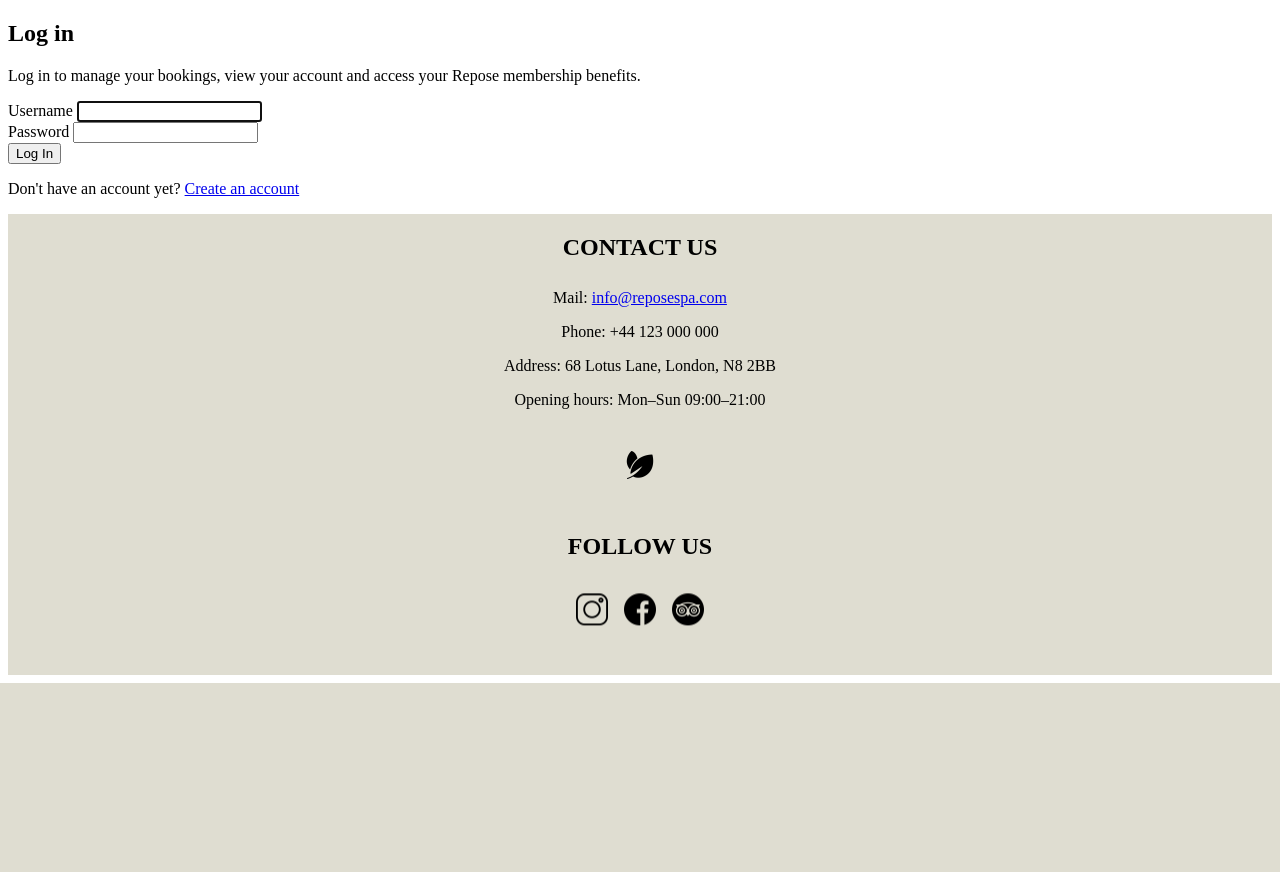
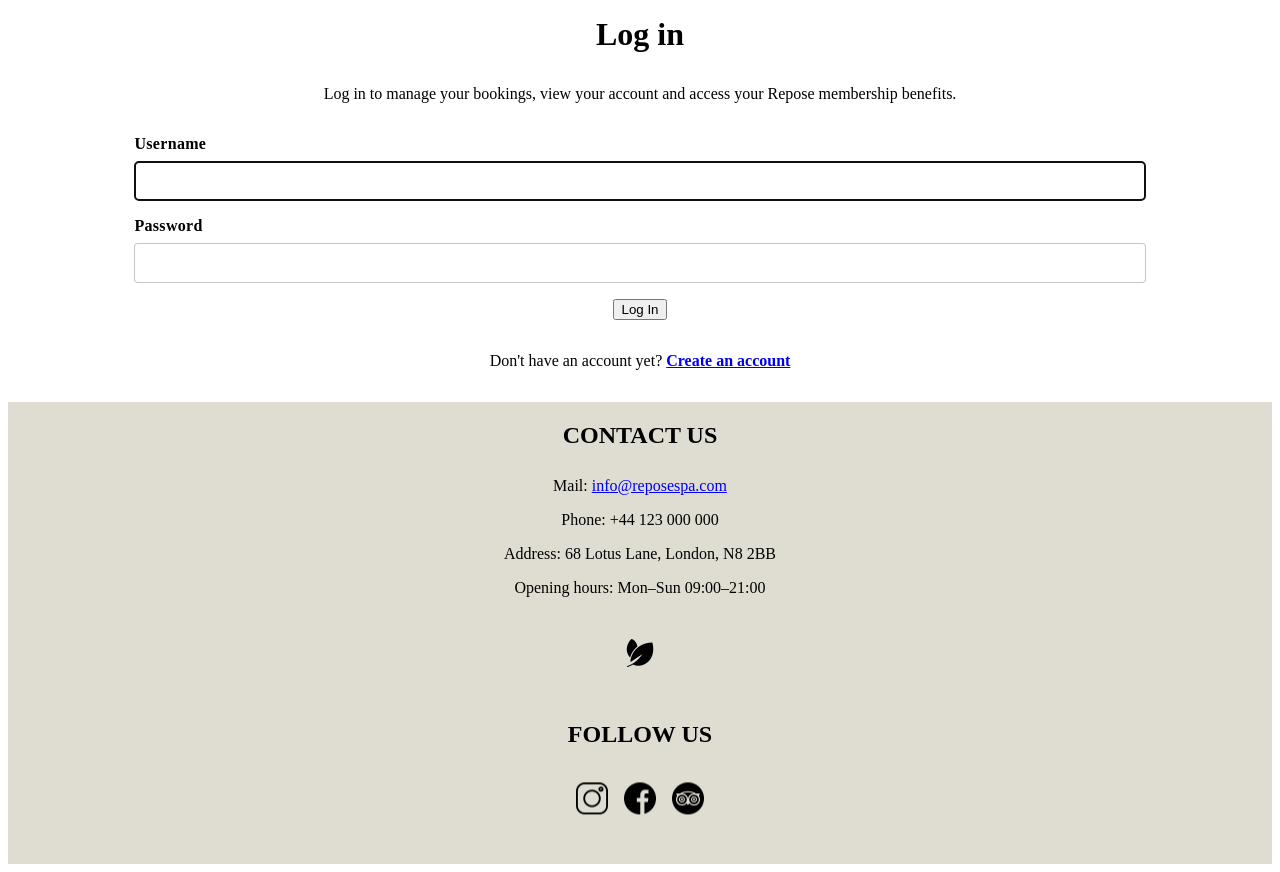
Before and after one commit to Fannyhenriques/milestone-project-4, a Django app: page /login/ in a window 1280 px wide. Shown: the part 120-992 px from the top of the page. Before the commit the page ends 803 px from the top, so only its background shows below. Run offline with Django 4.2, Linux system fonts and the light colour scheme.

Commit message:
Apply form styling to login page

```diff
--- a/repose/templates/repose/login.html
+++ b/repose/templates/repose/login.html
@@ -7,37 +7,43 @@ Log in to your Repose Spa & Wellness account to view bookings, manage your accou
 {% endblock %}
 
 {% block content %}
-<section>
+<section class="form-page">
+  <div class="form-card">
+
+    <div class="form-card-header">
       <h1>Log in</h1>
 
       <p>
         Log in to manage your bookings, view your account and access your
         Repose membership benefits.
       </p>
+    </div>
 
-  <form method="POST">
+    <form method="POST" class="styled-form">
       {% csrf_token %}
 
       {{ form.non_field_errors }}
 
-    <div>
+      <div class="form-group">
         <label for="{{ form.username.id_for_label }}">Username</label>
         {{ form.username }}
         {{ form.username.errors }}
       </div>
 
-    <div>
+      <div class="form-group">
         <label for="{{ form.password.id_for_label }}">Password</label>
         {{ form.password }}
         {{ form.password.errors }}
       </div>
 
-    <button type="submit">Log In</button>
+      <button type="submit" class="button form-button">Log In</button>
     </form>
 
-  <p>
+    <p class="form-footer-text">
       Don't have an account yet?
       <a href="{% url 'register' %}">Create an account</a>
     </p>
+
+  </div>
 </section>
 {% endblock %}
```
Lines whose indentation alone changed are shown as unchanged.
